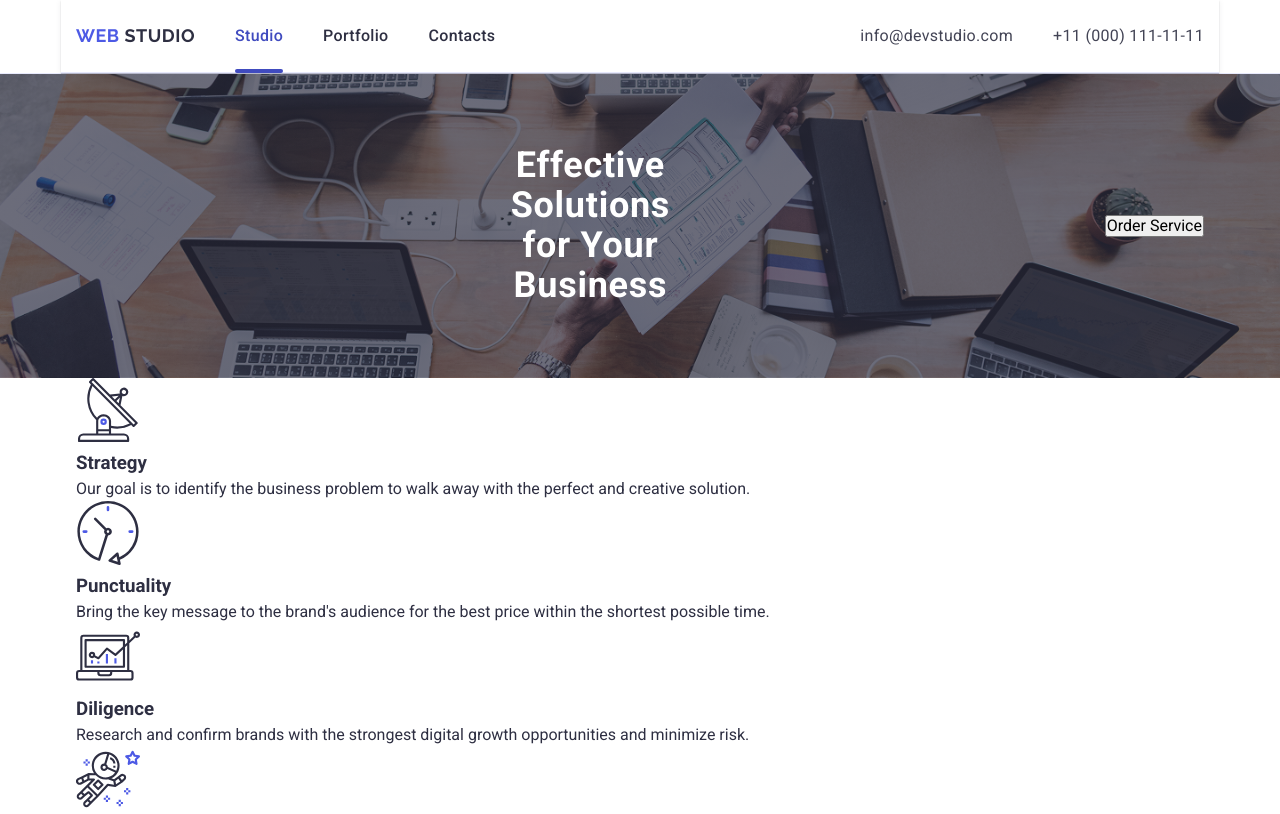
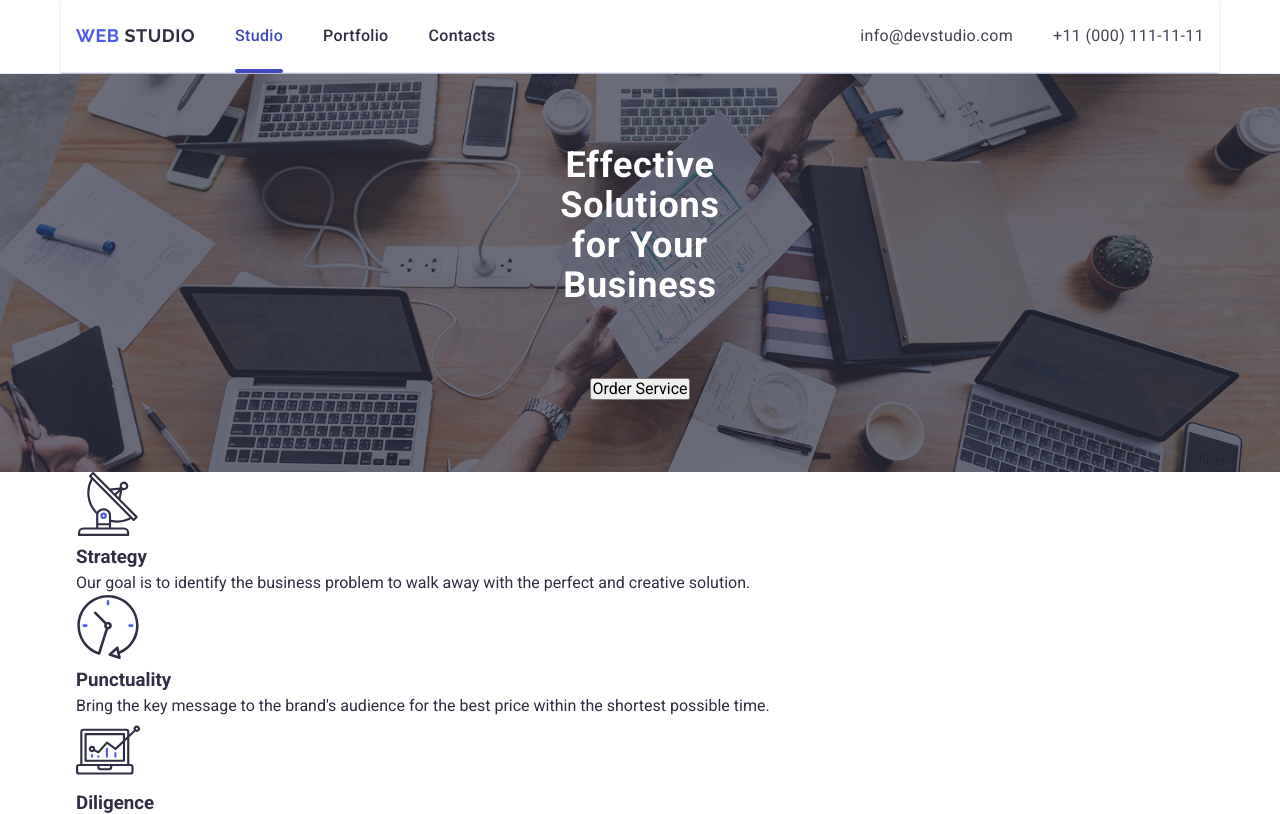
Before and after one commit to Rdazochka/goit-markup-hw-06, a plain HTML site: page index.html in a window 1280 px wide. Shown: the top 814 px of the page. Drawn offline with nearby package versions, Linux system fonts and the light colour scheme.

Commit message:
add solution

```diff
--- a/css/styles.css
+++ b/css/styles.css
@@ -67,12 +67,6 @@ button {
   margin: -1px;
 }
 
-.img {
-  max-width: 100%;
-  height: auto;
-  display: block;
-}
-
 .social-link {
   display: flex;
   align-items: center;
@@ -90,6 +84,12 @@ button {
 .social-item {
   width: 40px;
   height: 40px;
+}
+
+img {
+  max-width: 100%;
+  height: auto;
+  display: block;
 }
 
 /* #region header */
@@ -403,6 +403,10 @@ button {
 }
 
 .solutions .container {
+  display: flex;
+  flex-direction: column;
+  align-items: center;
+  justify-content: center;
 }
 
 h1 {
@@ -412,6 +416,8 @@ h1 {
   letter-spacing: 0.02em;
   text-align: center;
   color: #fff;
+  margin-bottom: 72px;
+  max-width: 216px;
 }
 
 h1 span {
```
